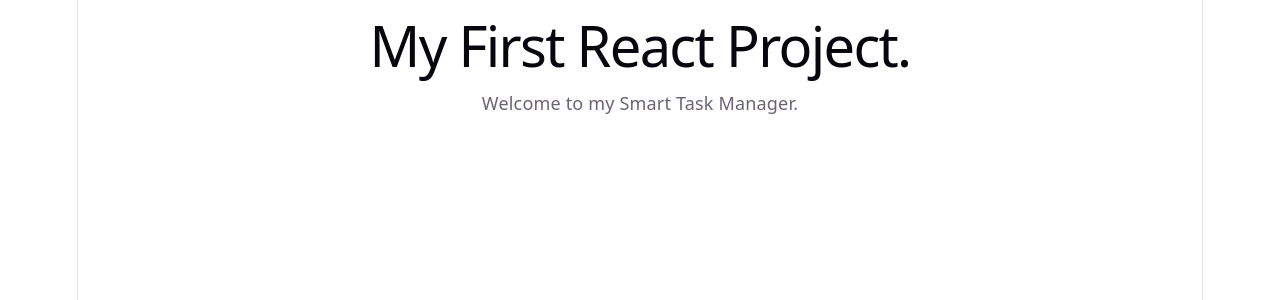
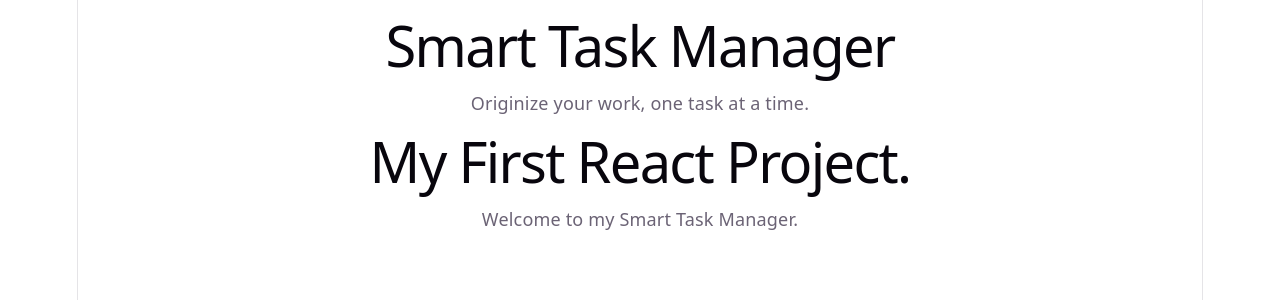
Before and after one commit to Ahmadalikhan001/smart-task-manager, a React (Vite) app: page / in a window 1280 px wide. Shown: the top 300 px of the page. Built offline with nearby package versions, Linux system fonts and the light colour scheme.

Commit message:
Creating a First Component with the name of Header and Use it

```diff
--- a/src/App.jsx
+++ b/src/App.jsx
@@ -1,12 +1,9 @@
-import { useState } from 'react'
-import heroImg from './assets/hero.png'
-import reactLogo from './assets/react.svg'
-import viteLogo from './assets/vite.svg'
 import './App.css'
-
+import Header from './Header'
 function App() {
   return (
     <div>
+      <Header />
       <h1>My First React Project.</h1>
       <p>Welcome to my Smart Task Manager.</p>
     </div>
--- /dev/null
+++ b/src/Header.jsx
@@ -0,0 +1,10 @@
+function Header() {
+    return (
+        <hearder>
+            <h1>Smart Task Manager</h1>
+            <p>Originize your work, one task at a time.</p>
+        </hearder>
+    );
+}
+
+export default Header;
```
Also changed, not shown: src/App.css (+8 -5 lines).
